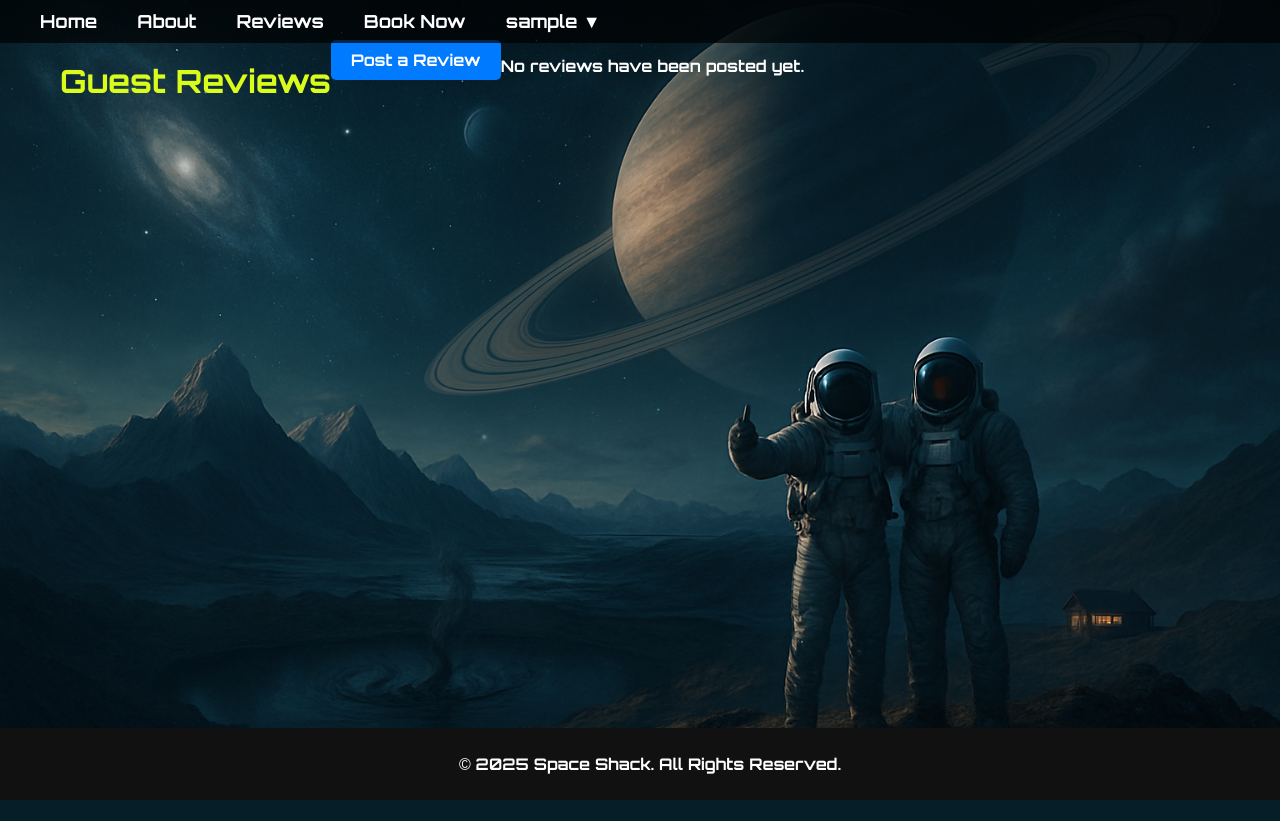
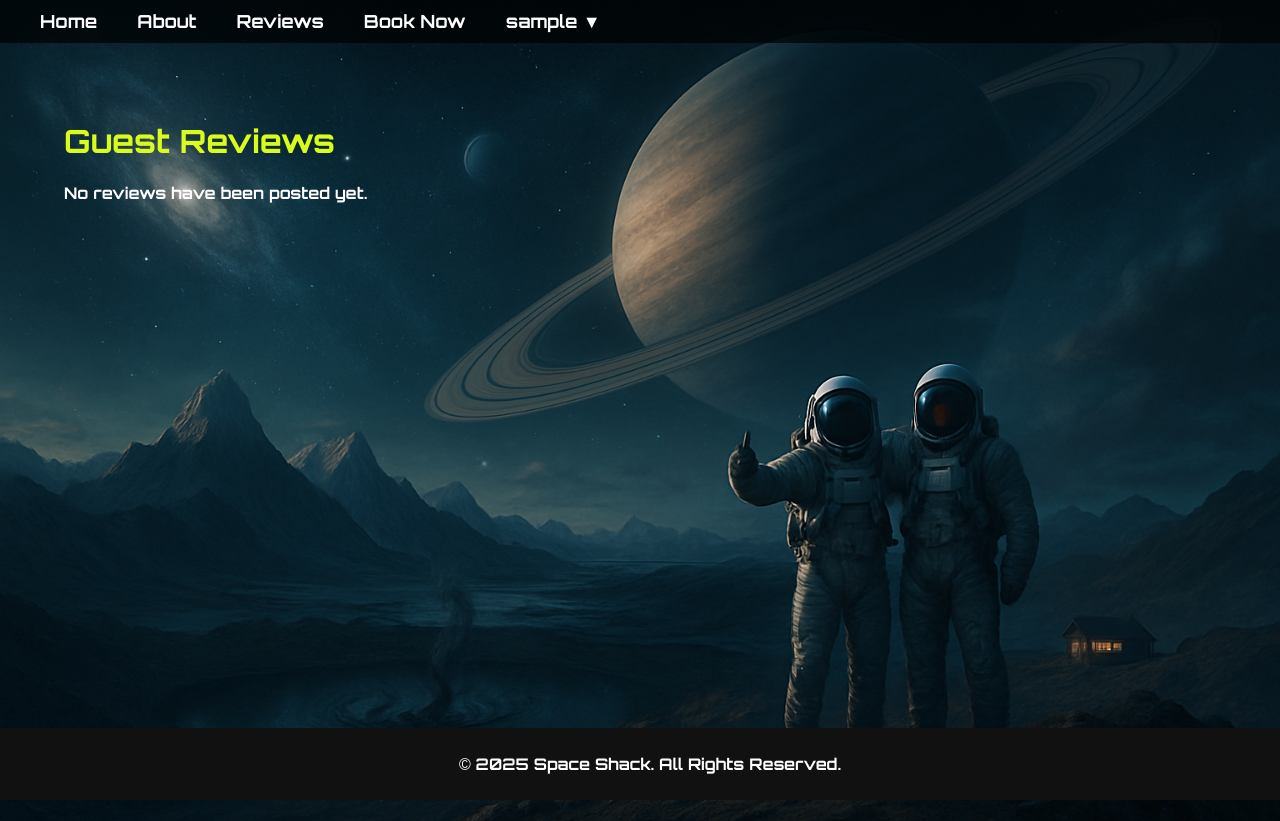
Before and after one commit to ccrd1711/space_shack, a Django app: page /reviews/ in a window 1280 px wide. Before the commit the page ends 800 px from the top, so only its background shows below. Run offline with Django 4.2, Linux system fonts and the light colour scheme; the visitor is signed in with stand-in values (Sample User, id 1); data that the repository does not hold is empty.

Commit message:
Restyle whole review page, changed colours, moved review box to the left and created spacing, removed comments from html, edited js file

```diff
--- a/reviews/templates/reviews/review_list.html
+++ b/reviews/templates/reviews/review_list.html
@@ -8,17 +8,10 @@
     <div class="review-list-page">
         <h1>Guest Reviews</h1>
 
-        {% if user.is_authenticated %}
-            <div class="add-review">
-                <a href="{% url 'add_review' %}" class="btn">Post a Review</a>
-            </div>
-        {% endif %}
-
         {% if reviews %}
             <div class="review-list">
                 {% for post in reviews %}
                     <div class="review-item">
-                        <!-- REVIEW BUTTON BELOW???? -->
                         <h2><a href="{% url 'review_detail' review_id=post.id %}" class="btn">{{ post.title }}</a></h2>
                         <p><strong>Author:</strong> {{ post.author }}</p>
                         <p>{{ post.body|slice:":200" }}...</p>  <!-- Limits review body length -->
@@ -26,7 +19,13 @@
                         <hr>
                     </div>
                 {% endfor %}
+        {% if user.is_authenticated %}
+            <div class="add-review">
+                <a href="{% url 'add_review' %}" class="btn">Post a Review</a>
             </div>
+        {% endif %}
+            </div>
+
         {% else %}
             <p>No reviews have been posted yet.</p>
         {% endif %}
--- a/static/css/style.css
+++ b/static/css/style.css
@@ -163,14 +163,17 @@ footer {
 }
 
 .review-list-page {
-    display: flex;
-    justify-content: flex-start;
-    padding: 40px 60px;
+    align-items: center;
+    min-height: 80vh;
+    padding-left: 5%;
+    padding-right: 5%;
 }
 
 .review-list {
-    position: relative;
-    min-height: 250px;
+    margin: 0;
+    width: 50%;
+    margin-right: auto;
+    padding-top: 100px;
 }
 
 .review-item {
@@ -190,13 +193,13 @@ footer {
 }
 
 .review-list-page h1 {
-    text-align: center;
+    padding-top: 100px;
     color: #dafc1c;
 }
 
 .review-list-page .add-review {
-    text-align: center;
     margin-bottom: 20px;
+    padding-top: 100px;
 }
 
 .review-list-page .btn {
@@ -219,7 +222,7 @@ footer {
 }
 
 .review-list-page .review-item {
-    background-color: #34fa19;
+    background-color: #282928;
     padding: 15px;
     margin-bottom: 15px;
     border-radius: 5px;
```
